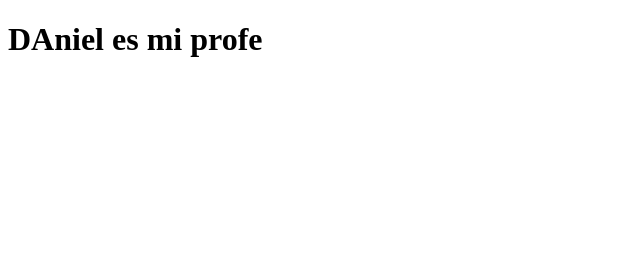
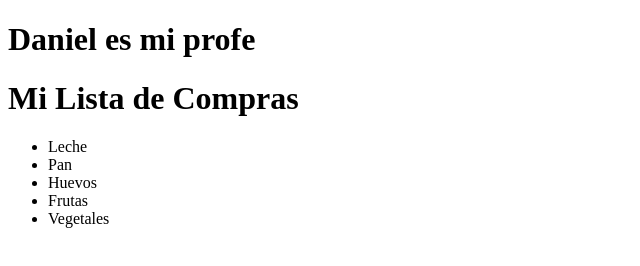
Before and after one commit to mebradjobs/repositorio1, a plain HTML site: page index.html in a window 1280 px wide. Shown: the whole page, without its empty margins (0-640 px from the left). Drawn offline with Linux system fonts and the light colour scheme.

Commit message:
mi segundo commit

```diff
--- a/index.html
+++ b/index.html
@@ -9,7 +9,16 @@
 </head>
 
 <body>
-    <h1>DAniel es mi profe</h1>
+    <h1>Daniel es mi profe</h1>
+
+    <h1>Mi Lista de Compras</h1>
+    <ul>
+        <li>Leche</li>
+        <li>Pan</li>
+        <li>Huevos</li>
+        <li>Frutas</li>
+        <li>Vegetales</li>
+    </ul>
     <script src="js.js"></script>
 </body>
 
```
